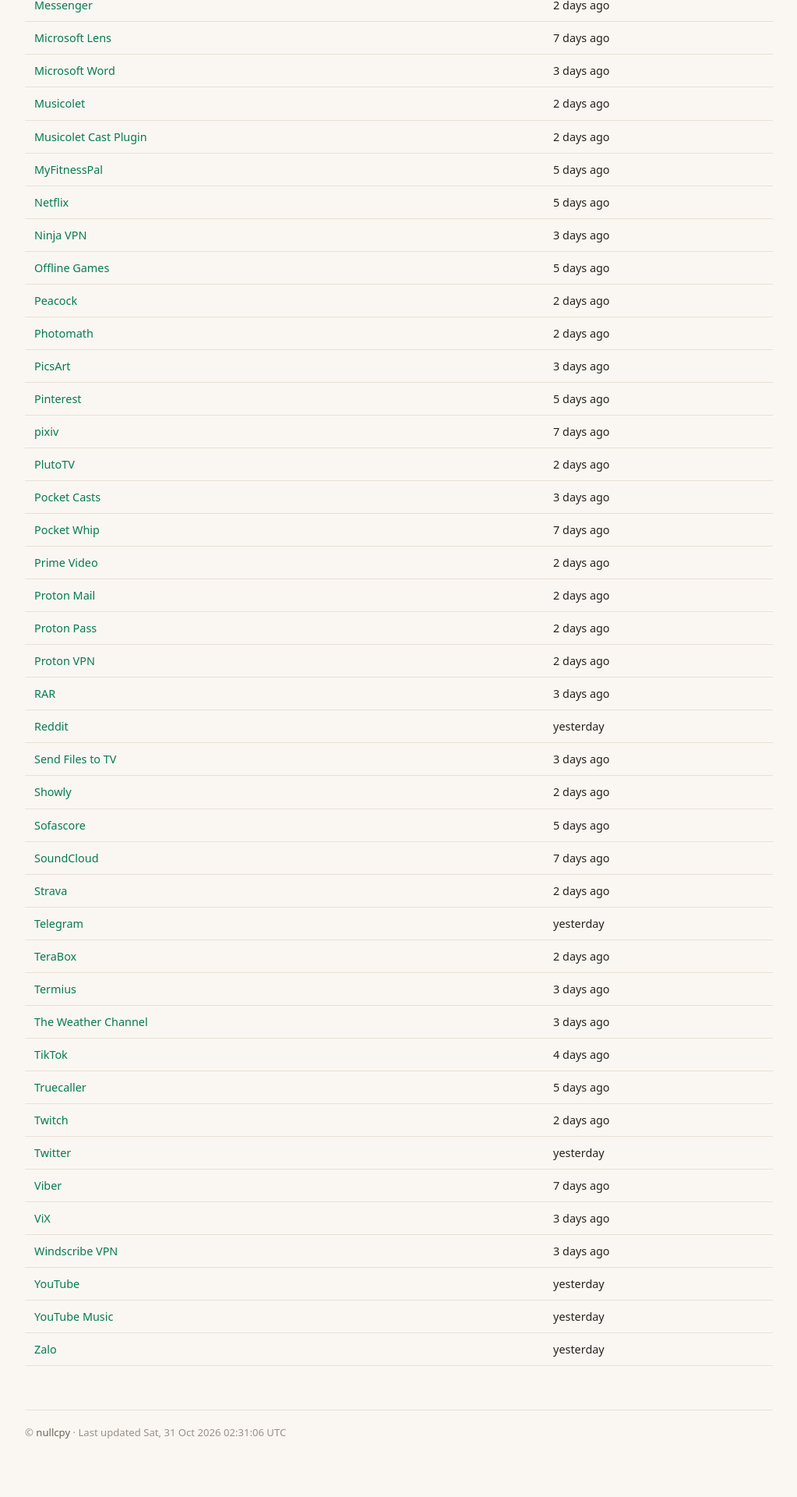
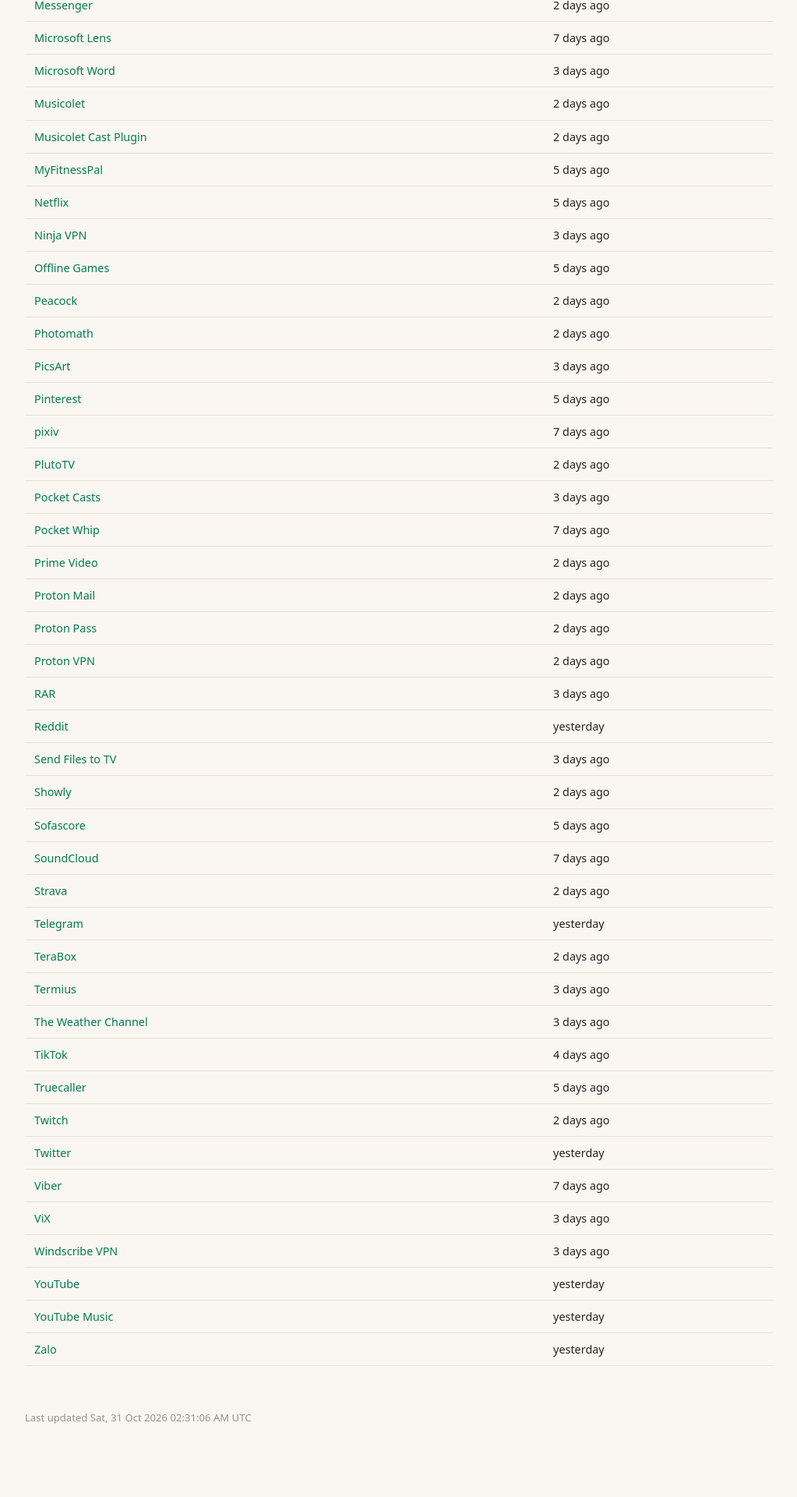
Before and after one commit to nullcpy/archive, a Jekyll site: the page built from index.md, in a window 1280 px wide. Shown: the part 1351-3271 px from the top of the page at 78% size, without its empty margins (128-1151 px from the left). Built offline with Jekyll 4.4.1, drawn with Linux system fonts in a browser that asks for light colours.

Commit message:
style(site): keep only the update time in the footer
Drops the divider and the copyright line, and formats the build time on a 12-hour clock, leaving a single muted line under the content.

```diff
--- a/_layouts/default.html
+++ b/_layouts/default.html
@@ -26,8 +26,7 @@
         {{ content }}
       </main>
       <footer class="site">
-        <p>&copy; <a href="https://github.com/nullcpy">nullcpy</a> &middot;
-          Last updated {{ site.time | date: "%a, %d %b %Y %H:%M:%S UTC" }}</p>
+        <p>Last updated {{ site.time | date: "%a, %d %b %Y %I:%M:%S %p UTC" }}</p>
       </footer>
     </div>
     <!-- Cloudflare Web Analytics. CI replaces this placeholder in the working tree
--- a/assets/css/archive.css
+++ b/assets/css/archive.css
@@ -184,8 +184,6 @@ details li {
 
 footer.site {
   margin-top: 56px;
-  padding-top: 18px;
-  border-top: 1px solid var(--border);
   font-size: 0.82rem;
   color: var(--text-3);
 }
```
